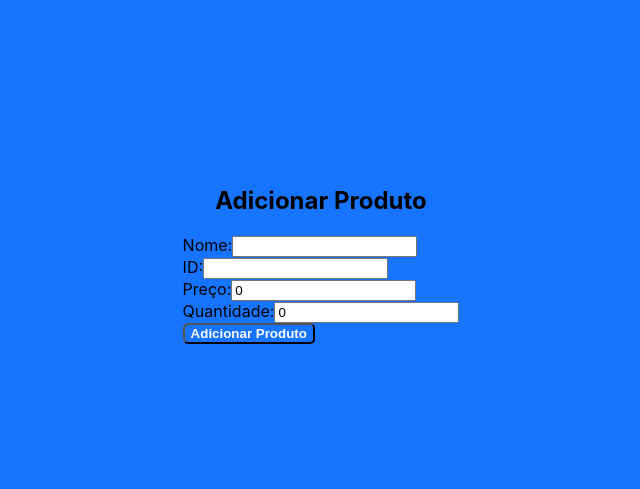
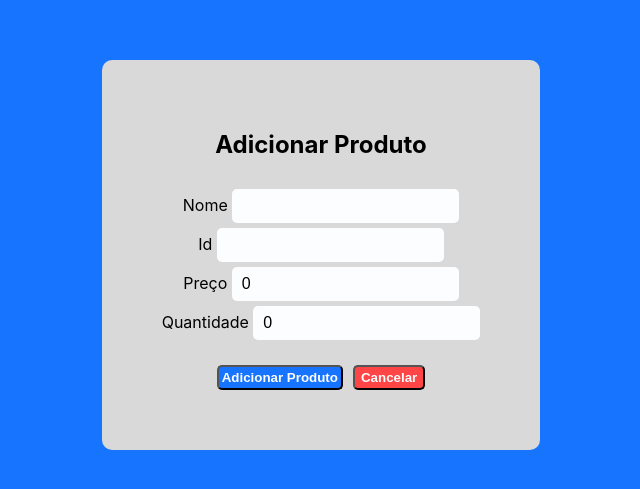
Before and after one commit to Congeski/mercado_express, a Vue app: page /addProdutoView in a window 1280 px wide. Shown: the part 145-634 px from the top of the page, without its empty margins (319-959 px from the left). Built offline with nearby package versions, Linux system fonts and the light colour scheme.

Commit message:
estilização das telas de adicionar e remover produto

```diff
--- a/frontend/src/components/ProductsTable.vue
+++ b/frontend/src/components/ProductsTable.vue
@@ -37,8 +37,6 @@ defineProps({
             <td>{{ product.id }}</td>
             <td>R$ {{ (product.price).toFixed(2) }}</td>
             <td>{{ product.quantity }}</td>
-            <td><div class="div-button table-button">EDITAR</div></td>
-            <td><div class="exit-button table-button">REMOVER</div></td>
         </tr>
     </table>
     <table v-else-if="suppliers" class="products-table">
--- a/frontend/src/views/AddProdutoView.vue
+++ b/frontend/src/views/AddProdutoView.vue
@@ -27,38 +27,82 @@
 
     router.push('/stockView');
   };
+
+  function goBack() {
+    router.push('/stockView');
+  }
   </script>
 
 <template>
     <div class="page-container">
+      <div class="add-product">
           <h2>Adicionar Produto</h2>
-      <div stock-container>
-        <form @submit.prevent="adicionarProduto">
           <div>
-          <label for="nome">Nome:</label>
-          <input type="text" id="nome" v-model="novoProduto.nome">
+            <form @submit.prevent="adicionarProduto" class="product-form">
+            <div>
+              <label for="nome">Nome </label>
+              <input class="xp-input" type="text" id="nome" v-model="novoProduto.nome">
             </div>
             <div>
-          <label for="id">ID:</label>
-          <input type="text" id="id" v-model="novoProduto.id">
+              <label for="id">Id </label>
+              <input class="xp-input" type="text" id="id" v-model="novoProduto.id">
             </div>
             <div>
-          <label for="preco">Preço:</label>
-          <input type="number" id="preco" v-model.number="novoProduto.preco">
+              <label for="preco">Preço </label>
+              <input type="number" class="xp-input" id="preco" v-model.number="novoProduto.preco">
             </div>
             <div>
-          <label for="quantidade">Quantidade:</label>
-          <input type="number" id="quantidade" v-model.number="novoProduto.quantidade">
+              <label for="quantidade">Quantidade </label>
+              <input type="number" class="xp-input" id="quantidade" v-model.number="novoProduto.quantidade">
             </div>
-        <div>
+            <div class="buttons-container">
               <button class="div-button" type="submit">Adicionar Produto</button>
+              <button class="exit-button" type="reset" @click="goBack">Cancelar</button>
             </div>
           </form>
+          </div>
       </div>
     </div>
   </template>
 
   <style scoped>
+    .buttons-container {
+        display: flex;
+        flex-direction: row;
+        margin-top: 20px;
+    }
+
+    .exit-button {
+        margin-left: 10px;
+    }
+
+    .div-button {
+        padding: 3px;
+    }
+
+    .product-form {
+        display: flex;
+        flex-direction: column;
+        padding: 10px;
+        justify-content: center;
+        align-items: center;
+        gap: 5px;
+    }
+
+    .xp-input {
+        background: var(--xp-white);
+    }
+
+    .add-product {
+        background: var(--xp-cream);
+        border-radius: 10px;
+        padding: 50px;
+        display: flex;
+        flex-direction: column;
+        justify-content: center;
+        align-items: center;
+    }
+
     .div-button {
         background: var(--xp-blue);
         color: var(--xp-white);
--- a/frontend/src/views/LoginView.vue
+++ b/frontend/src/views/LoginView.vue
@@ -9,10 +9,6 @@ const givenUsername = ref('');
 const givenPassword = ref('');
 
 function login() {
-    // For development purpose
-    givenUsername.value = 'funcionario';
-    givenPassword.value = 'teste123';
-
     const loggedIn = usersStore.login(givenUsername.value, givenPassword.value);
     if(!loggedIn) {
         alert("Usuário e/ou senha incorreto(s)");
--- a/frontend/src/views/RemoveProdutoView.vue
+++ b/frontend/src/views/RemoveProdutoView.vue
@@ -1,38 +1,40 @@
 <template>
-    <div>
-      <h2>Remover Produto</h2>
-      <form @submit.prevent="removerProduto">
-        <div>
-          <label for="produtoId">ID do Produto:</label>
-          <input type="text" id="produtoId" v-model="produtoId">
-        </div>
-        <div>
-          <button type="submit">Remover Produto</button>
-        </div>
-      </form>
+    <div class="page-container">
+      <div class="form-container">
+          <h2>Remover Produto</h2>
+          <form @submit.prevent="removerProduto" class="form-itself">
+            <div>
+              <label for="produtoId">ID do Produto </label>
+              <input class="xp-input" type="text" id="produtoId" v-model="produtoId">
+            </div>
+            <div>
+              <button type="submit" class="exit-button">Remover Produto</button>
+              <button type="reset" class="div-button" @click="goBack">Voltar</button>
+            </div>
+          </form>
+      </div>
     </div>
   </template>
 
   <script setup>
   import { ref } from 'vue';
-  import { products } from '../data'; // Importa a lista de produtos
-  import { useRouter } from 'vue-router'; // Importa o hook useRouter do Vue Router
+  import { products } from '../data';
+  import { useRouter } from 'vue-router';
 
   const produtoId = ref('');
-  const router = useRouter(); // Obtém o objeto router
+  const router = useRouter();
+
+    function goBack () {
+        router.push('stockView');
+    }
 
   const removerProduto = () => {
     // Encontra o índice do produto na lista de produtos
     const index = products.findIndex(prod => prod.id === produtoId.value);
 
     if (index !== -1) {
-      // Remove o produto da lista de produtos
       products.splice(index, 1);
-
-      // Limpa o campo do formulário após remover o produto
       produtoId.value = '';
-
-      // Navega de volta para a página StockView.vue
       router.push('/stockView');
     } else {
       alert('Produto não encontrado!');
@@ -41,5 +43,37 @@
   </script>
 
   <style scoped>
-  /* Estilos específicos para este componente, se necessário */
+    .div-button {
+        background: var(--xp-blue);
+        color: var(--xp-white);
+        padding: 3px;
+        margin-left: 10px;
+    }
+
+    .xp-input {
+        background: var(--xp-white);
+    }
+
+    .exit-button {
+        padding: 3px;
+        margin-top: 10px;
+    }
+
+    .form-itself {
+        display: flex;
+        flex-direction: column;
+        justify-content: center;
+        align-items: center;
+        padding: 10px;
+    }
+
+    .form-container {
+        background: var(--xp-cream);
+        border-radius: 10px;
+        padding: 50px;
+        display: flex;
+        flex-direction: column;
+        align-items: center;
+        justify-content: center;
+    }
   </style>
```
Lines whose indentation alone changed are shown as unchanged.
